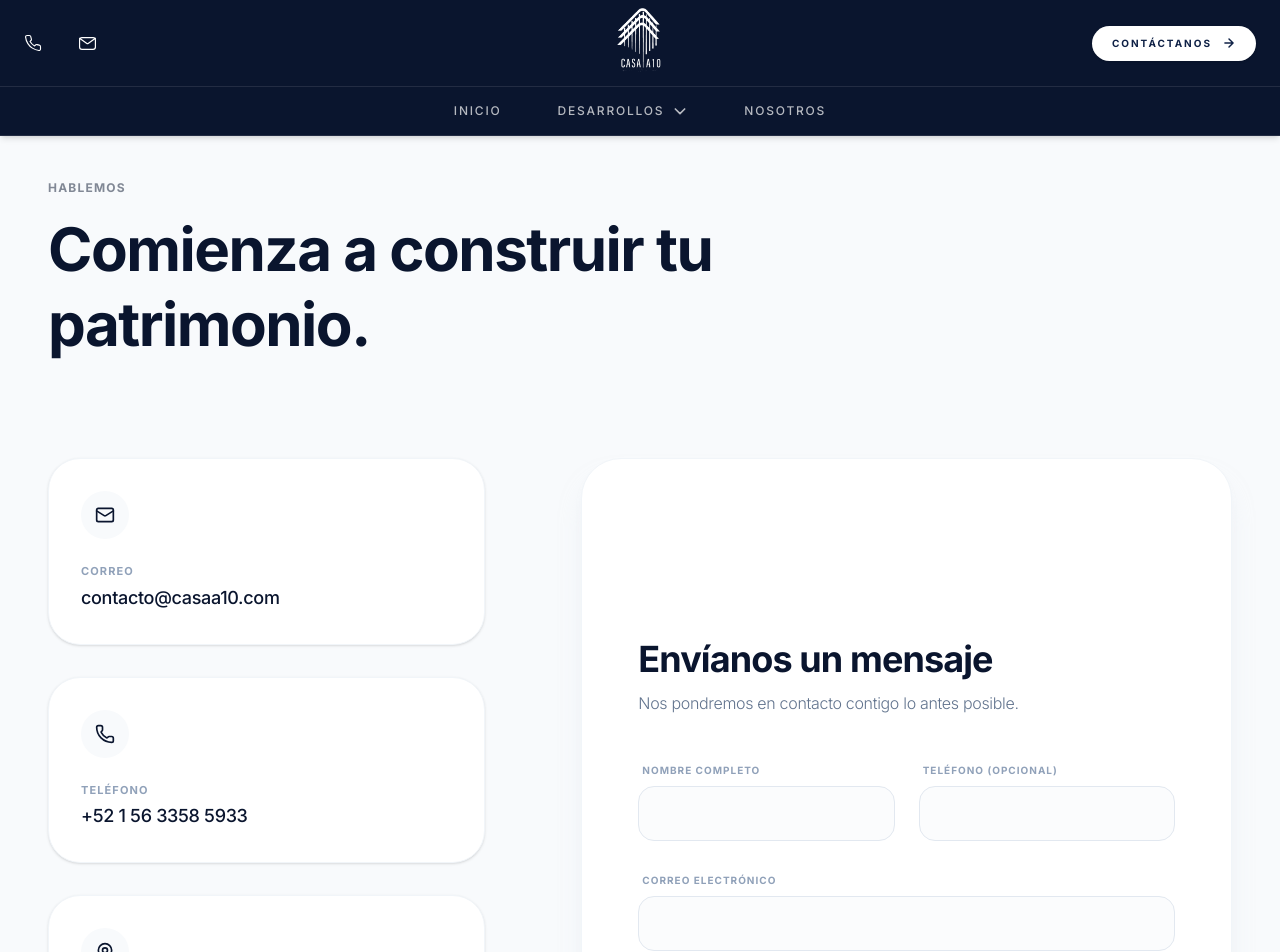
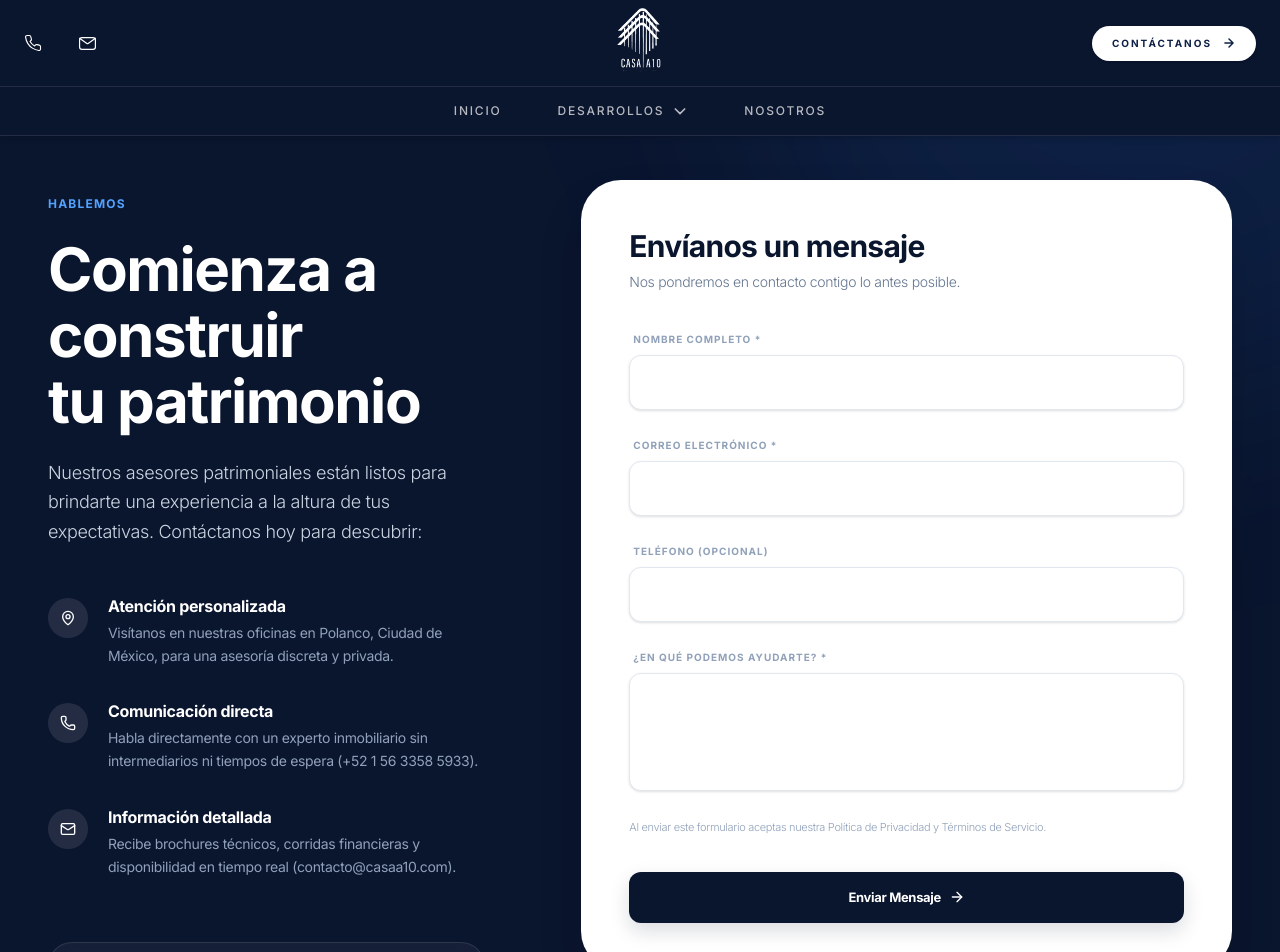
Before and after one commit to Flouviamx/casaa10, a Next.js app: page /contacto in a window 1280 px wide. Shown: the top 952 px of the page. Built offline with nearby package versions, Linux system fonts and the light colour scheme.

Commit message:
feat: implement premium split-screen contact layout with dark background and floating white form card

```diff
--- a/src/app/contacto/page.tsx
+++ b/src/app/contacto/page.tsx
@@ -35,90 +35,85 @@ export default function ContactoPage() {
   };
 
   return (
-    <main className="min-h-screen bg-slate-50 font-sans selection:bg-[#0a152e] selection:text-white flex flex-col">
+    <main className="min-h-screen bg-[#0a152e] font-sans selection:bg-white selection:text-[#0a152e] flex flex-col relative overflow-hidden">
       <Navbar />
 
+      {/* Subtle Glow Backgrounds */}
+      <div className="absolute top-0 right-0 w-[800px] h-[800px] bg-blue-500/10 rounded-full blur-[120px] pointer-events-none -translate-y-1/2 translate-x-1/3"></div>
+      <div className="absolute bottom-0 left-0 w-[600px] h-[600px] bg-indigo-500/10 rounded-full blur-[100px] pointer-events-none translate-y-1/3 -translate-x-1/3"></div>
+
       {/* Main Content */}
-      <section className="max-w-[1400px] mx-auto px-6 md:px-12 pt-[160px] md:pt-[180px] pb-20 flex-1 w-full">
+      <section className="max-w-[1400px] mx-auto px-6 md:px-12 pt-[160px] md:pt-[180px] pb-32 flex-1 w-full relative z-10">
 
-        <div className="mb-16 md:mb-24">
-          <span className="text-xs font-bold text-[#0a152e]/50 uppercase tracking-widest mb-4 block">Hablemos</span>
-          <h1 className="text-4xl md:text-6xl font-bold text-[#0a152e] tracking-tight leading-tight max-w-3xl">
-            Comienza a construir tu patrimonio.
+        <div className="grid grid-cols-1 lg:grid-cols-12 gap-16 lg:gap-24 items-start">
+
+          {/* Columna Izquierda: Copy y Beneficios */}
+          <div className="lg:col-span-5 flex flex-col pt-4">
+            <span className="text-xs font-bold text-blue-400 uppercase tracking-widest mb-6 block">Hablemos</span>
+            <h1 className="text-4xl md:text-5xl lg:text-6xl font-bold text-white tracking-tight leading-[1.1] mb-6">
+              Comienza a construir<br/>tu patrimonio
             </h1>
-        </div>
+            <p className="text-lg text-slate-300 leading-relaxed font-light mb-12 max-w-lg">
+              Nuestros asesores patrimoniales están listos para brindarte una experiencia a la altura de tus expectativas. Contáctanos hoy para descubrir:
+            </p>
 
-        <div className="grid grid-cols-1 lg:grid-cols-12 gap-16 lg:gap-24">
-
-          {/* Columna Izquierda: Info de Contacto */}
-          <div className="lg:col-span-5 flex flex-col gap-12">
-
-            <div className="grid grid-cols-1 sm:grid-cols-2 lg:grid-cols-1 gap-8">
-              <div className="flex flex-col gap-4 bg-white p-8 rounded-[32px] shadow-sm border border-slate-100 hover:shadow-lg transition-shadow duration-500">
-                <div className="w-12 h-12 rounded-full bg-slate-50 flex items-center justify-center shrink-0 mb-2">
-                  <Mail className="w-5 h-5 text-[#0a152e]" />
+            <div className="flex flex-col gap-8 mb-16">
+              <div className="flex items-start gap-5">
+                <div className="w-10 h-10 rounded-full bg-white/10 flex items-center justify-center shrink-0 mt-1">
+                  <MapPin className="w-4 h-4 text-white" />
                 </div>
                 <div>
-                  <h3 className="text-[11px] font-bold text-slate-400 uppercase tracking-widest mb-1">Correo</h3>
-                  <a href="mailto:contacto@casaa10.com" className="text-[#0a152e] text-lg font-medium hover:text-slate-600 transition-colors">contacto@casaa10.com</a>
+                  <h4 className="text-white font-bold mb-1">Atención personalizada</h4>
+                  <p className="text-slate-400 text-sm leading-relaxed">Visítanos en nuestras oficinas en Polanco, Ciudad de México, para una asesoría discreta y privada.</p>
                 </div>
               </div>
-
-              <div className="flex flex-col gap-4 bg-white p-8 rounded-[32px] shadow-sm border border-slate-100 hover:shadow-lg transition-shadow duration-500">
-                <div className="w-12 h-12 rounded-full bg-slate-50 flex items-center justify-center shrink-0 mb-2">
-                  <Phone className="w-5 h-5 text-[#0a152e]" />
+              <div className="flex items-start gap-5">
+                <div className="w-10 h-10 rounded-full bg-white/10 flex items-center justify-center shrink-0 mt-1">
+                  <Phone className="w-4 h-4 text-white" />
                 </div>
                 <div>
-                  <h3 className="text-[11px] font-bold text-slate-400 uppercase tracking-widest mb-1">Teléfono</h3>
-                  <a href="tel:+5215633585933" className="text-[#0a152e] text-lg font-medium hover:text-slate-600 transition-colors">+52 1 56 3358 5933</a>
+                  <h4 className="text-white font-bold mb-1">Comunicación directa</h4>
+                  <p className="text-slate-400 text-sm leading-relaxed">Habla directamente con un experto inmobiliario sin intermediarios ni tiempos de espera (+52 1 56 3358 5933).</p>
                 </div>
               </div>
-
-              <div className="flex flex-col gap-4 bg-white p-8 rounded-[32px] shadow-sm border border-slate-100 hover:shadow-lg transition-shadow duration-500 sm:col-span-2 lg:col-span-1">
-                <div className="w-12 h-12 rounded-full bg-slate-50 flex items-center justify-center shrink-0 mb-2">
-                  <MapPin className="w-5 h-5 text-[#0a152e]" />
+              <div className="flex items-start gap-5">
+                <div className="w-10 h-10 rounded-full bg-white/10 flex items-center justify-center shrink-0 mt-1">
+                  <Mail className="w-4 h-4 text-white" />
                 </div>
                 <div>
-                  <h3 className="text-[11px] font-bold text-slate-400 uppercase tracking-widest mb-1">Oficinas Centrales</h3>
-                  <p className="text-[#0a152e] text-lg font-medium leading-relaxed">
-                    Polanco, Miguel Hidalgo<br/>Ciudad de México, CDMX
-                  </p>
+                  <h4 className="text-white font-bold mb-1">Información detallada</h4>
+                  <p className="text-slate-400 text-sm leading-relaxed">Recibe brochures técnicos, corridas financieras y disponibilidad en tiempo real (contacto@casaa10.com).</p>
                 </div>
               </div>
             </div>
 
-            {/* Banner Asesor */}
-            <div className="bg-gradient-to-br from-[#0a152e] to-[#142a5c] rounded-[32px] p-10 text-white relative overflow-hidden shadow-2xl hover:scale-[1.02] transition-transform duration-500">
-              <div className="absolute top-0 right-0 w-64 h-64 bg-blue-400/20 rounded-full blur-[80px] -translate-y-1/2 translate-x-1/3"></div>
-              <h3 className="text-2xl font-bold mb-3 relative z-10 tracking-tight">¿Atención rápida?</h3>
-              <p className="text-blue-100 mb-8 relative z-10 leading-relaxed text-sm font-light">
-                Contáctanos vía WhatsApp y un asesor especializado te responderá en minutos.
-              </p>
+            {/* WhatsApp Card Integrada */}
+            <div className="bg-white/5 border border-white/10 rounded-3xl p-8 backdrop-blur-md">
+              <h3 className="text-xl font-bold text-white mb-2 tracking-tight">¿Atención rápida?</h3>
+              <p className="text-slate-400 mb-6 text-sm">Contáctanos vía WhatsApp y un asesor especializado te responderá en minutos.</p>
               <button
                 onClick={() => window.open(`https://wa.me/5215633585933?text=${encodeURIComponent("Hola, me gustaría recibir asesoría de Casa A10.")}`, "_blank")}
-                className="w-full bg-white text-[#0a152e] py-4 rounded-2xl font-bold text-[13px] hover:bg-slate-50 transition-all active:scale-[0.98] flex justify-center items-center gap-2 relative z-10 shadow-lg"
+                className="w-full bg-white text-[#0a152e] py-3.5 rounded-full font-bold text-[13px] hover:bg-slate-100 transition-all active:scale-[0.98] flex justify-center items-center gap-2"
               >
                 <MessageCircle className="w-4 h-4" />
                 Contactar por WhatsApp
               </button>
             </div>
-
           </div>
 
-          {/* Columna Derecha: Formulario (Apple Style Masterpiece) */}
+          {/* Columna Derecha: Formulario Blanco Flotante */}
           <div className="lg:col-span-7">
-            <div className="bg-white border border-slate-100 rounded-[40px] p-8 md:p-14 shadow-xl shadow-slate-200/50 h-full flex flex-col justify-center relative overflow-hidden">
+            <div className="bg-white rounded-[40px] p-8 md:p-12 shadow-2xl h-full flex flex-col justify-center relative overflow-hidden">
 
               {!isSuccess ? (
                 <div className="relative z-10 animate-in fade-in duration-700">
-                  <h2 className="text-3xl md:text-4xl font-bold text-[#0a152e] tracking-tight mb-3">Envíanos un mensaje</h2>
-                  <p className="text-slate-500 text-sm md:text-base mb-12 font-light">Nos pondremos en contacto contigo lo antes posible.</p>
+                  <h2 className="text-3xl font-bold text-[#0a152e] tracking-tight mb-2">Envíanos un mensaje</h2>
+                  <p className="text-slate-500 text-sm mb-10 font-light">Nos pondremos en contacto contigo lo antes posible.</p>
 
-                  <form onSubmit={handleFormSubmit} noValidate className="flex flex-col gap-6">
+                  <form onSubmit={handleFormSubmit} noValidate className="flex flex-col gap-5">
 
-                    <div className="flex flex-col md:flex-row gap-6">
-                      <div className="flex flex-col gap-2 flex-1 relative group">
-                        <label className="text-[10px] font-bold text-slate-400 uppercase tracking-widest pl-1">Nombre Completo</label>
+                    <div className="flex flex-col gap-2 relative group">
+                      <label className="text-[10px] font-bold text-slate-400 uppercase tracking-widest pl-1">Nombre Completo *</label>
                       <input
                         type="text"
                         value={formData.name}
@@ -126,26 +121,15 @@ export default function ContactoPage() {
                           setFormData({...formData, name: e.target.value});
                           if (formErrors.name) setFormErrors({...formErrors, name: false});
                         }}
-                          className={`w-full px-5 py-4 bg-slate-50/50 border rounded-2xl text-[14px] text-[#0a152e] focus:outline-none focus:ring-4 transition-all duration-300 ${
-                            formErrors.name ? 'border-red-400 focus:ring-red-500/20' : 'border-slate-200 focus:border-[#0a152e] focus:ring-[#0a152e]/10 hover:border-slate-300'
+                        className={`w-full px-5 py-4 bg-white border rounded-xl text-[14px] text-[#0a152e] focus:outline-none transition-all duration-300 shadow-sm ${
+                          formErrors.name ? 'border-red-400 focus:border-red-500 focus:ring-1 focus:ring-red-500/20' : 'border-slate-200 focus:border-[#0a152e] hover:border-slate-300'
                         }`}
                       />
                       {formErrors.name && <span className="absolute -bottom-5 left-2 text-red-500 text-[10px] font-bold uppercase tracking-wider animate-in fade-in slide-in-from-top-1">Requerido</span>}
                     </div>
 
-                      <div className="flex flex-col gap-2 flex-1 relative group">
-                        <label className="text-[10px] font-bold text-slate-400 uppercase tracking-widest pl-1">Teléfono (Opcional)</label>
-                        <input
-                          type="tel"
-                          value={formData.phone}
-                          onChange={e => setFormData({...formData, phone: e.target.value})}
-                          className="w-full px-5 py-4 bg-slate-50/50 border border-slate-200 rounded-2xl text-[14px] text-[#0a152e] focus:outline-none focus:ring-4 focus:border-[#0a152e] focus:ring-[#0a152e]/10 hover:border-slate-300 transition-all duration-300"
-                        />
-                      </div>
-                    </div>
-
                     <div className="flex flex-col gap-2 relative group mt-2">
-                      <label className="text-[10px] font-bold text-slate-400 uppercase tracking-widest pl-1">Correo Electrónico</label>
+                      <label className="text-[10px] font-bold text-slate-400 uppercase tracking-widest pl-1">Correo Electrónico *</label>
                       <input
                         type="email"
                         value={formData.email}
@@ -153,15 +137,25 @@ export default function ContactoPage() {
                           setFormData({...formData, email: e.target.value});
                           if (formErrors.email) setFormErrors({...formErrors, email: false});
                         }}
-                        className={`w-full px-5 py-4 bg-slate-50/50 border rounded-2xl text-[14px] text-[#0a152e] focus:outline-none focus:ring-4 transition-all duration-300 ${
-                          formErrors.email ? 'border-red-400 focus:ring-red-500/20' : 'border-slate-200 focus:border-[#0a152e] focus:ring-[#0a152e]/10 hover:border-slate-300'
+                        className={`w-full px-5 py-4 bg-white border rounded-xl text-[14px] text-[#0a152e] focus:outline-none transition-all duration-300 shadow-sm ${
+                          formErrors.email ? 'border-red-400 focus:border-red-500 focus:ring-1 focus:ring-red-500/20' : 'border-slate-200 focus:border-[#0a152e] hover:border-slate-300'
                         }`}
                       />
                       {formErrors.email && <span className="absolute -bottom-5 left-2 text-red-500 text-[10px] font-bold uppercase tracking-wider animate-in fade-in slide-in-from-top-1">Requerido</span>}
                     </div>
 
+                    <div className="flex flex-col gap-2 flex-1 relative group mt-2">
+                      <label className="text-[10px] font-bold text-slate-400 uppercase tracking-widest pl-1">Teléfono (Opcional)</label>
+                      <input
+                        type="tel"
+                        value={formData.phone}
+                        onChange={e => setFormData({...formData, phone: e.target.value})}
+                        className="w-full px-5 py-4 bg-white border border-slate-200 rounded-xl text-[14px] text-[#0a152e] focus:outline-none focus:border-[#0a152e] hover:border-slate-300 transition-all duration-300 shadow-sm"
+                      />
+                    </div>
+
                     <div className="flex flex-col gap-2 relative group mt-2">
-                      <label className="text-[10px] font-bold text-slate-400 uppercase tracking-widest pl-1">¿En qué podemos ayudarte?</label>
+                      <label className="text-[10px] font-bold text-slate-400 uppercase tracking-widest pl-1">¿En qué podemos ayudarte? *</label>
                       <textarea
                         rows={4}
                         value={formData.message}
@@ -169,14 +163,18 @@ export default function ContactoPage() {
                           setFormData({...formData, message: e.target.value});
                           if (formErrors.message) setFormErrors({...formErrors, message: false});
                         }}
-                        className={`w-full px-5 py-4 bg-slate-50/50 border rounded-2xl text-[14px] text-[#0a152e] focus:outline-none focus:ring-4 transition-all duration-300 resize-none ${
-                          formErrors.message ? 'border-red-400 focus:ring-red-500/20' : 'border-slate-200 focus:border-[#0a152e] focus:ring-[#0a152e]/10 hover:border-slate-300'
+                        className={`w-full px-5 py-4 bg-white border rounded-xl text-[14px] text-[#0a152e] focus:outline-none transition-all duration-300 resize-none shadow-sm ${
+                          formErrors.message ? 'border-red-400 focus:border-red-500 focus:ring-1 focus:ring-red-500/20' : 'border-slate-200 focus:border-[#0a152e] hover:border-slate-300'
                         }`}
                       ></textarea>
                       {formErrors.message && <span className="absolute -bottom-5 left-2 text-red-500 text-[10px] font-bold uppercase tracking-wider animate-in fade-in slide-in-from-top-1">Requerido</span>}
                     </div>
 
-                    <button type="submit" disabled={isSubmitting} className="w-full mt-6 bg-[#0a152e] text-white py-4 md:py-5 rounded-2xl font-bold text-[13px] hover:bg-[#1a3668] transition-all active:scale-[0.98] disabled:opacity-70 disabled:cursor-not-allowed flex justify-center items-center gap-2 shadow-[0_10px_30px_rgba(10,21,46,0.2)] group/btn">
+                    <p className="text-[11px] text-slate-400 mt-2 font-light">
+                      Al enviar este formulario aceptas nuestra Política de Privacidad y Términos de Servicio.
+                    </p>
+
+                    <button type="submit" disabled={isSubmitting} className="w-full mt-4 bg-[#0a152e] text-white py-4 rounded-xl font-bold text-[13px] hover:bg-black transition-all active:scale-[0.98] disabled:opacity-70 disabled:cursor-not-allowed flex justify-center items-center gap-2 shadow-[0_8px_20px_rgba(10,21,46,0.15)] group/btn">
                       {isSubmitting ? (
                         <svg className="animate-spin h-5 w-5 text-white" fill="none" viewBox="0 0 24 24"><circle className="opacity-25" cx="12" cy="12" r="10" stroke="currentColor" strokeWidth="4"></circle><path className="opacity-75" fill="currentColor" d="M4 12a8 8 0 018-8V0C5.373 0 0 5.373 0 12h4zm2 5.291A7.962 7.962 0 014 12H0c0 3.042 1.135 5.824 3 7.938l3-2.647z"></path></svg>
                       ) : (
```
Lines whose indentation alone changed are shown as unchanged.
